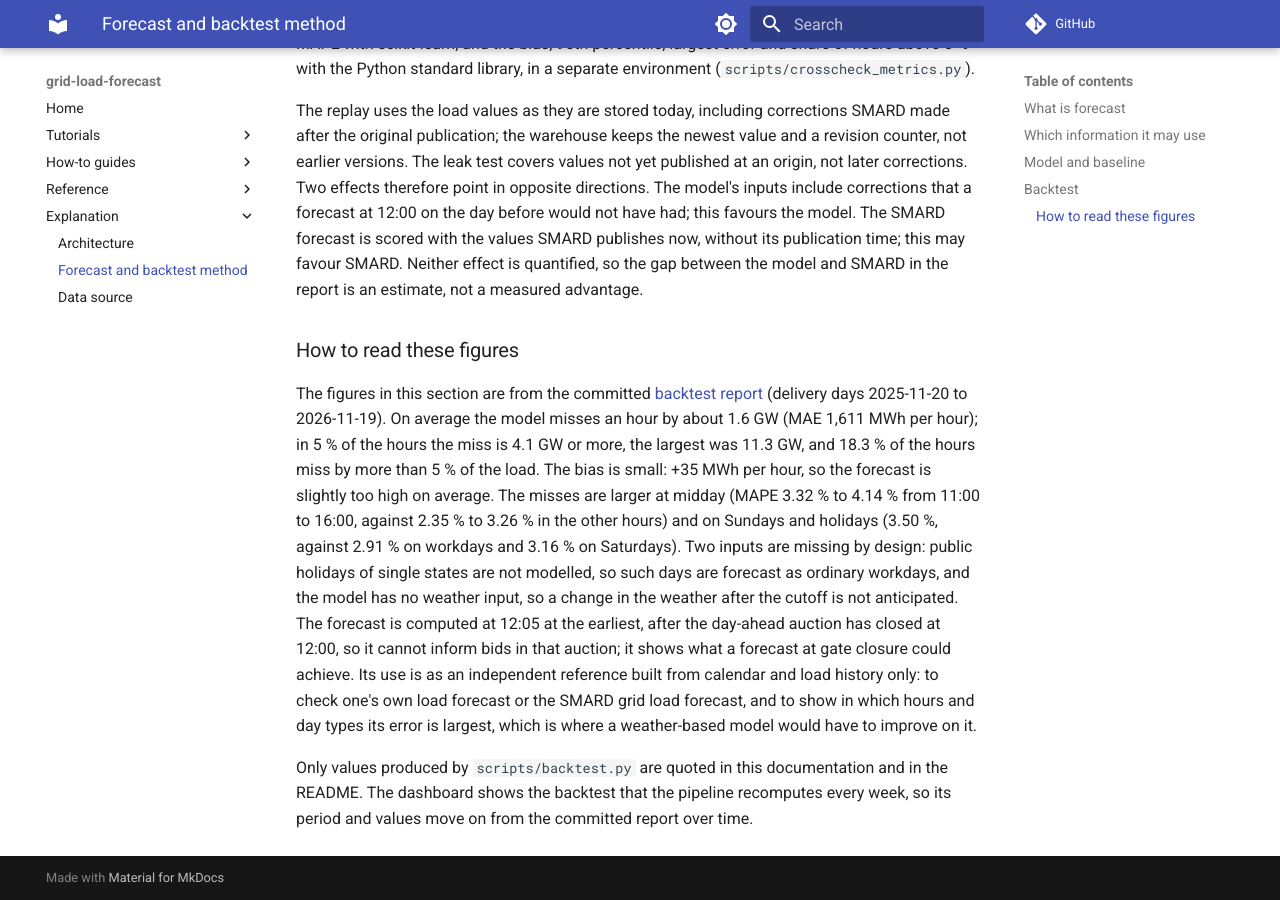
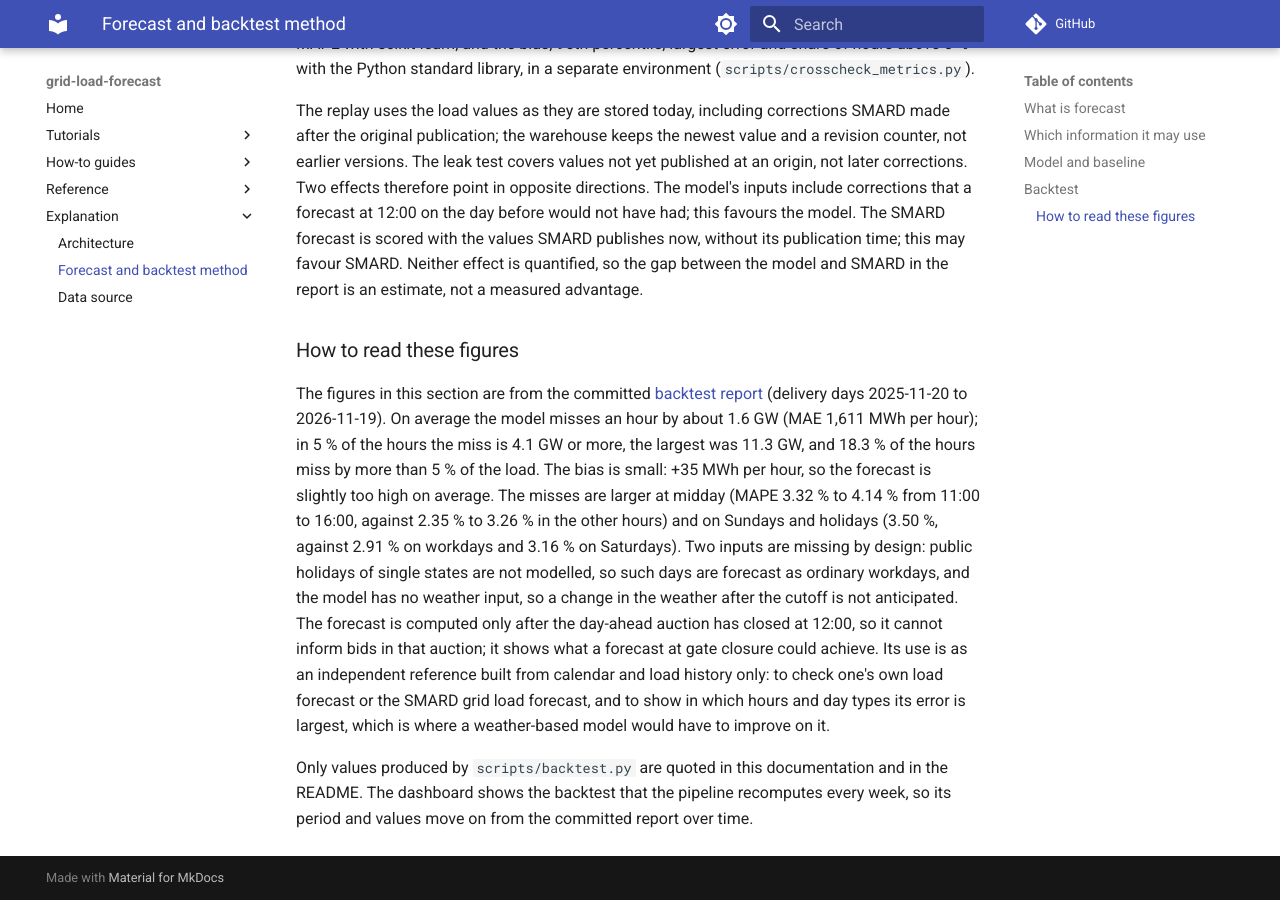
Before and after one commit to deka641/grid-load-forecast, an MkDocs documentation site: the page built from docs/explanation/forecast.md, in a window 1280 px wide and 900 px high, scrolled down 2487 px. Built offline with MkDocs 1.6.1 and Material for MkDocs 9.7.7, drawn with Linux system fonts in a browser that asks for light colours; comment, search, counter and statistics services are not loaded.

Commit message:
State that the forecast follows the auction close without a fixed minute
Besides the hourly schedule the pipeline also runs once at start-up, so
the forecast can be computed before 12:05; it always comes after 12:00.

```diff
--- a/docs/explanation/forecast.md
+++ b/docs/explanation/forecast.md
@@ -48,6 +48,6 @@ The replay uses the load values as they are stored today, including corrections
 
 ### How to read these figures
 
-The figures in this section are from the committed [backtest report](../reference/backtest.md) (delivery days 2025-11-20 to 2026-11-19). On average the model misses an hour by about 1.6 GW (MAE 1,611 MWh per hour); in 5 % of the hours the miss is 4.1 GW or more, the largest was 11.3 GW, and 18.3 % of the hours miss by more than 5 % of the load. The bias is small: +35 MWh per hour, so the forecast is slightly too high on average. The misses are larger at midday (MAPE 3.32 % to 4.14 % from 11:00 to 16:00, against 2.35 % to 3.26 % in the other hours) and on Sundays and holidays (3.50 %, against 2.91 % on workdays and 3.16 % on Saturdays). Two inputs are missing by design: public holidays of single states are not modelled, so such days are forecast as ordinary workdays, and the model has no weather input, so a change in the weather after the cutoff is not anticipated. The forecast is computed at 12:05 at the earliest, after the day-ahead auction has closed at 12:00, so it cannot inform bids in that auction; it shows what a forecast at gate closure could achieve. Its use is as an independent reference built from calendar and load history only: to check one's own load forecast or the SMARD grid load forecast, and to show in which hours and day types its error is largest, which is where a weather-based model would have to improve on it.
+The figures in this section are from the committed [backtest report](../reference/backtest.md) (delivery days 2025-11-20 to 2026-11-19). On average the model misses an hour by about 1.6 GW (MAE 1,611 MWh per hour); in 5 % of the hours the miss is 4.1 GW or more, the largest was 11.3 GW, and 18.3 % of the hours miss by more than 5 % of the load. The bias is small: +35 MWh per hour, so the forecast is slightly too high on average. The misses are larger at midday (MAPE 3.32 % to 4.14 % from 11:00 to 16:00, against 2.35 % to 3.26 % in the other hours) and on Sundays and holidays (3.50 %, against 2.91 % on workdays and 3.16 % on Saturdays). Two inputs are missing by design: public holidays of single states are not modelled, so such days are forecast as ordinary workdays, and the model has no weather input, so a change in the weather after the cutoff is not anticipated. The forecast is computed only after the day-ahead auction has closed at 12:00, so it cannot inform bids in that auction; it shows what a forecast at gate closure could achieve. Its use is as an independent reference built from calendar and load history only: to check one's own load forecast or the SMARD grid load forecast, and to show in which hours and day types its error is largest, which is where a weather-based model would have to improve on it.
 
 Only values produced by `scripts/backtest.py` are quoted in this documentation and in the README. The dashboard shows the backtest that the pipeline recomputes every week, so its period and values move on from the committed report over time.
```
Also changed, not shown: CHANGELOG.md (+1 -1 lines), README.md (+1 -1 lines).
